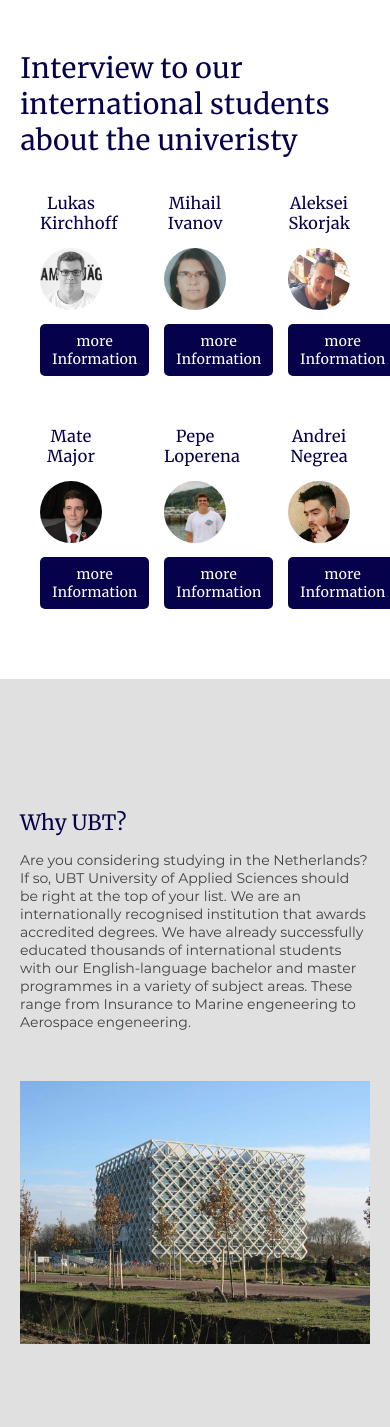
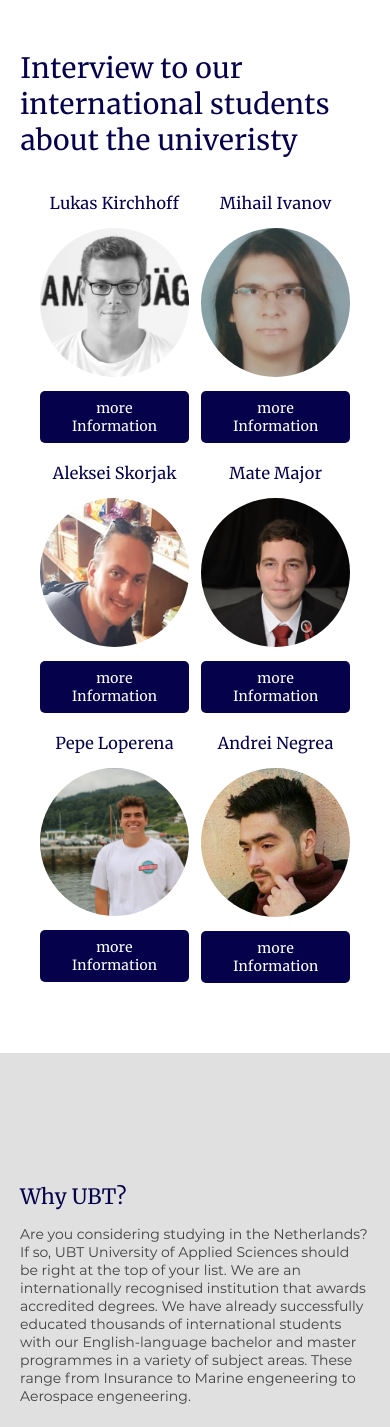
Before and after one commit to lukas-kirchhoff/Professional-Website, a PHP site: page /html/whyUBT.html in a window 390 px wide. Shown: the part 180-1607 px from the top of the page. Run offline with PHP 8.4, Linux system fonts and the light colour scheme.

Commit message:
added responsivenes to pepes page

```diff
--- a/css/responsive.css
+++ b/css/responsive.css
@@ -35,6 +35,13 @@
     #footer p {
         text-align: left;
         margin-top: 10px;
+    }
+
+    .interview__wrapper {
+        display: grid;
+        grid-template-columns: 48% 48%;
+        justify-content: space-between;
+        grid-ROW-gap: 20px;
     }
 }
 
```
